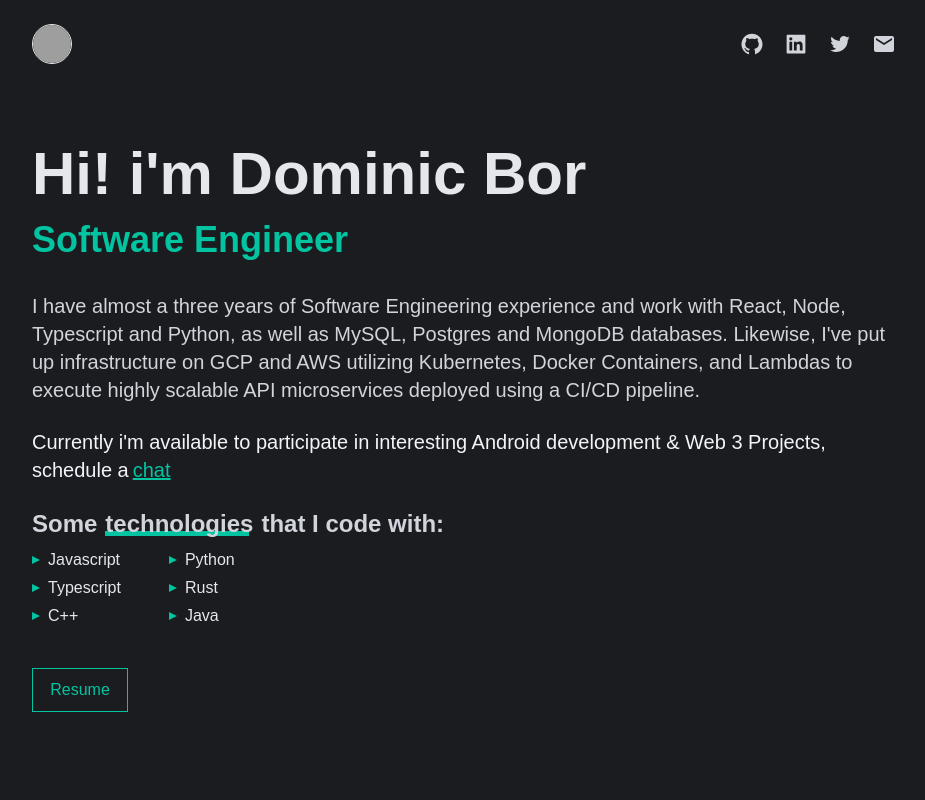
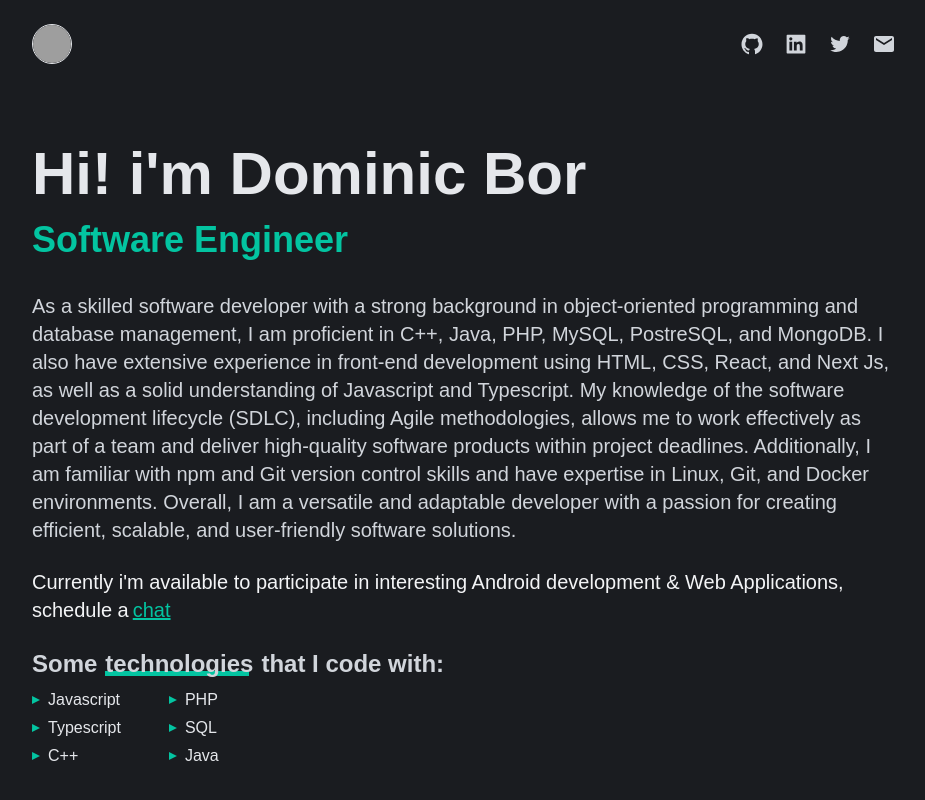
Before and after one commit to sirbor/sirbor.github.io, a React (Create React App) app: page / in a window 1280 px wide. Shown: the top 800 px of the page, without its empty margins (176-1101 px from the left). Built offline with nearby package versions, Linux system fonts and the light colour scheme; grey boxes are pictures that could not be loaded; a web font is replaced by a local one.

Commit message:
updated commit

```diff
--- a/src/components/About.js
+++ b/src/components/About.js
@@ -21,13 +21,14 @@ const About = () => {
         Software Engineer
       </p>
       <p className="text-gray-300 animate3 sm:text-xl text-base mt-4 mb-6 ">
-        I have almost a three years of Software Engineering experience and work with React,
-        Node, Typescript and Python, as well as MySQL, Postgres and MongoDB databases.
-        Likewise, I've put up infrastructure on GCP and AWS utilizing Kubernetes, Docker Containers,
-        and Lambdas to execute highly scalable API microservices deployed using a CI/CD pipeline.
+        As a skilled software developer with a strong background in object-oriented programming and database management, I am proficient in C++, Java, PHP, MySQL, PostreSQL, and MongoDB.
+        I also have extensive experience in front-end development using HTML, CSS, React, and Next Js, as well as a solid understanding of Javascript and Typescript.
+        My knowledge of the software development lifecycle (SDLC), including Agile methodologies, allows me to work effectively as part of a team and deliver high-quality software products within project deadlines.
+        Additionally, I am familiar with npm and Git version control skills and have expertise in Linux, Git, and Docker environments.
+        Overall, I am a versatile and adaptable developer with a passion for creating efficient, scalable, and user-friendly software solutions.
       </p>
       <p className="mb-6 font-medium text-gray-100 text-xl">
-        Currently i'm available to participate in interesting Android development & Web 3 Projects, schedule a
+        Currently i'm available to participate in interesting Android development & Web Applications, schedule a
         <a
           href="https://calendly.com/sirbor/30min"
           target="_blank"
@@ -53,8 +54,8 @@ const About = () => {
             <Skill title="C++" />
           </div>
           <div className="flex flex-col space-y-1 mt-2">
-            <Skill title="Python" />
-            <Skill title="Rust" />
+            <Skill title="PHP" />
+            <Skill title="SQL" />
             <Skill title="Java" />
           </div>
         </div>
```
Also changed, not shown: 1 other file (tests, documents, lock files or other folders).
